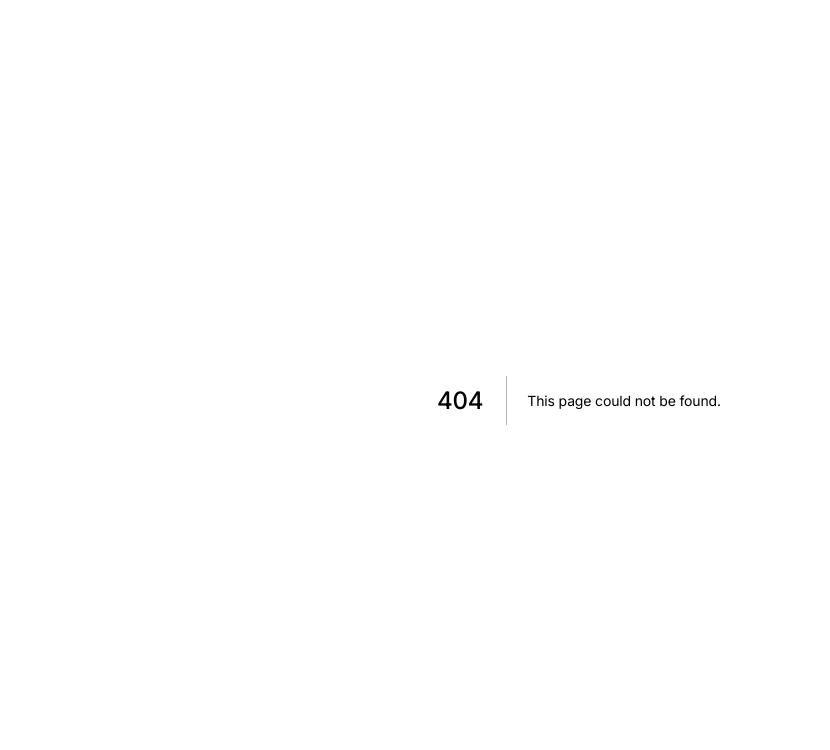
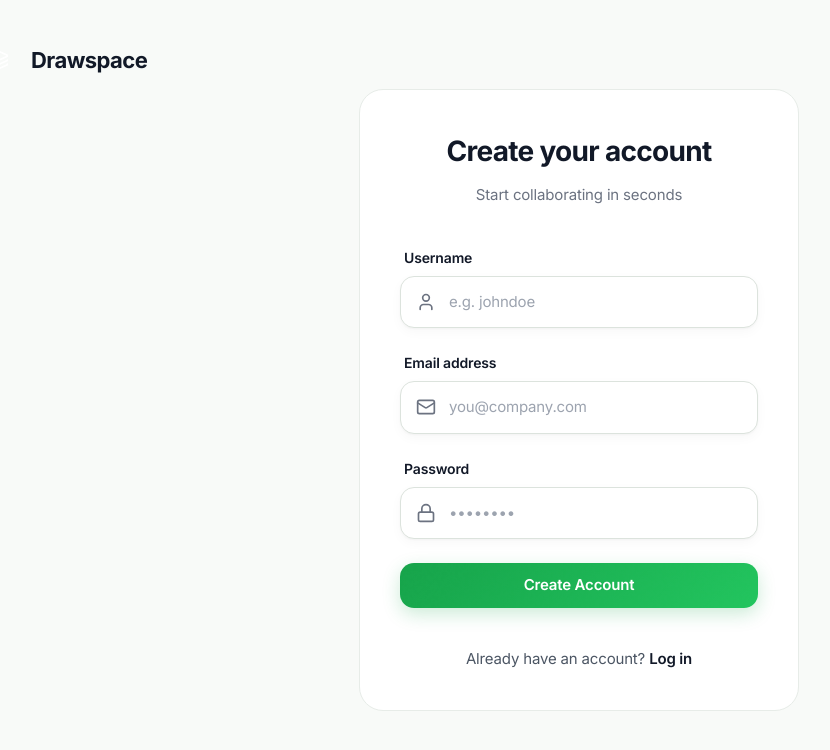
Before and after one commit to abdullaabdullazade/drawspace-realtime-whiteboard, a Next.js app in the folder frontend/: page /register in a window 1280 px wide. Before the commit this address had no page. Shown: the top 750 px of the page, without its empty margins (61-891 px from the left). Built offline with nearby package versions, Linux system fonts and the light colour scheme.

Commit message:
feat(auth-ui): add register page

```diff
--- /dev/null
+++ b/frontend/src/app/register/page.tsx
@@ -0,0 +1,137 @@
+'use client';
+import { motion } from 'framer-motion';
+import { Mail, Lock, User, Layers } from 'lucide-react';
+import Link from 'next/link';
+import { useState } from 'react';
+import { useRouter } from 'next/navigation';
+import { useAuth } from '@/hooks/useAuth';
+
+export default function RegisterPage() {
+  const { register } = useAuth();
+  const router = useRouter();
+  const [username, setUsername] = useState('');
+  const [email, setEmail] = useState('');
+  const [password, setPassword] = useState('');
+  const [loading, setLoading] = useState(false);
+  const [error, setError] = useState('');
+
+  const handleSubmit = async (e: React.FormEvent) => {
+    e.preventDefault();
+    setError('');
+    setLoading(true);
+    try {
+      await register(email, username, password);
+      router.push('/dashboard');
+    } catch (err: unknown) {
+      setError(err instanceof Error ? err.message : 'Registration failed');
+    } finally {
+      setLoading(false);
+    }
+  };
+
+  return (
+    <div className="min-h-screen flex items-center justify-center p-4">
+
+      <div className="absolute top-10 left-10 flex items-center gap-3 z-20">
+        <div className="w-10 h-10 rounded-[12px] bg-[var(--primary-gradient)] flex items-center justify-center shadow-[var(--shadow-primary)]">
+          <Layers className="w-5 h-5 text-white" strokeWidth={2} />
+        </div>
+        <span className="font-bold text-[22px] text-[var(--text)] tracking-tight">Drawspace</span>
+      </div>
+
+      <motion.div
+        initial={{ opacity: 0, y: 20 }}
+        animate={{ opacity: 1, y: 0 }}
+        transition={{ duration: 0.4, ease: "easeOut" }}
+        className="w-full max-w-[440px] bg-[var(--card)] border border-[var(--border)] rounded-[24px] p-10 shadow-[var(--shadow-sidebar)] relative z-10"
+      >
+        <div className="text-center mb-10">
+          <h2 className="text-[28px] font-bold text-[var(--text)] mb-3 tracking-tight">Create your account</h2>
+          <p className="text-[15px] text-[var(--muted)]">Start collaborating in seconds</p>
+        </div>
+
+        {error && (
+          <div className="mb-6 px-4 py-3 bg-[rgba(239,68,68,0.1)] border border-[rgba(239,68,68,0.2)] rounded-[12px] text-[14px] text-[var(--danger)] text-center font-medium">
+            {error}
+          </div>
+        )}
+
+        <form onSubmit={handleSubmit} className="space-y-6">
+          <div>
+            <label className="block text-[14px] font-semibold text-[var(--text)] mb-2 ml-1">Username</label>
+            <div className="relative group">
+              <div className="absolute inset-y-0 left-0 pl-4 flex items-center pointer-events-none">
+                <User className="w-5 h-5 text-[var(--muted)] group-focus-within:text-[var(--primary)] transition-colors" />
+              </div>
+              <input
+                type="text"
+                value={username}
+                onChange={(e) => setUsername(e.target.value)}
+                placeholder="e.g. johndoe"
+                required
+                minLength={3}
+                className="input w-full pl-12 pr-4 py-3.5 text-[15px]"
+              />
+            </div>
+          </div>
+
+          <div>
+            <label className="block text-[14px] font-semibold text-[var(--text)] mb-2 ml-1">Email address</label>
+            <div className="relative group">
+              <div className="absolute inset-y-0 left-0 pl-4 flex items-center pointer-events-none">
+                <Mail className="w-5 h-5 text-[var(--muted)] group-focus-within:text-[var(--primary)] transition-colors" />
+              </div>
+              <input
+                type="email"
+                value={email}
+                onChange={(e) => setEmail(e.target.value)}
+                placeholder="you@company.com"
+                required
+                className="input w-full pl-12 pr-4 py-3.5 text-[15px]"
+              />
+            </div>
+          </div>
+
+          <div>
+            <label className="block text-[14px] font-semibold text-[var(--text)] mb-2 ml-1">Password</label>
+            <div className="relative group">
+              <div className="absolute inset-y-0 left-0 pl-4 flex items-center pointer-events-none">
+                <Lock className="w-5 h-5 text-[var(--muted)] group-focus-within:text-[var(--primary)] transition-colors" />
+              </div>
+              <input
+                type="password"
+                value={password}
+                onChange={(e) => setPassword(e.target.value)}
+                placeholder="••••••••"
+                required
+                minLength={6}
+                className="input w-full pl-12 pr-4 py-3.5 text-[15px]"
+              />
+            </div>
+          </div>
+
+          <button
+            type="submit"
+            disabled={loading}
+            className="w-full btn-primary py-4 flex items-center justify-center text-[16px] mt-4"
+          >
+            {loading ? (
+              <div className="w-6 h-6 border-[2px] border-white/30 border-t-white rounded-full animate-spin" />
+            ) : (
+              'Create Account'
+            )}
+          </button>
+        </form>
+
+        <div className="mt-10 text-center">
+          <p className="text-[15px] text-[var(--muted-darker)]">
+            Already have an account?{' '}
+            <Link href="/login" className="text-[var(--text)] font-semibold hover:text-[var(--primary)] transition-colors">
+              Log in
+            </Link>
+          </p>
+        </div>
+      </motion.div>
+    </div>
+  );
+}
```
